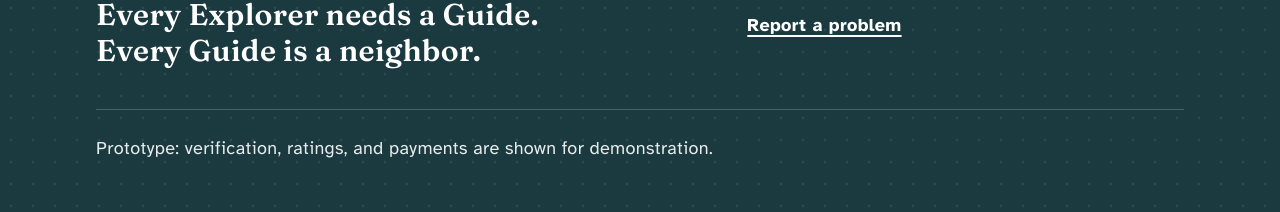
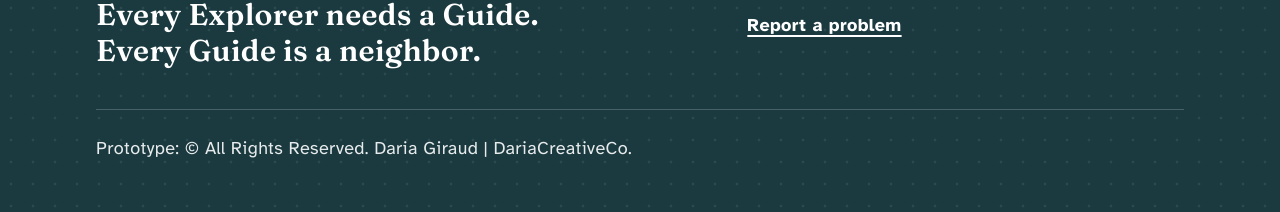
Before and after one commit to dariadaniellegiraud-ux/digitalguidesneighborsnetwork, a Next.js app: page / in a window 1280 px wide. Shown: the part 11121-11333 px from the top of the page. Built offline with nearby package versions, Linux system fonts and the light colour scheme.

Commit message:
Save code edits
V0-Edit-Session: 89be3b3d-126a-4fd7-a096-b39f39b846e1
V0-Chat-Id: sUy3QX0Er78

```diff
--- a/components/site/footer.tsx
+++ b/components/site/footer.tsx
@@ -34,7 +34,7 @@ export function Footer() {
           </a>
         </div>
         <p className="border-t border-text-on-dark/20 pt-6 text-lg text-text-on-dark/90 md:col-span-2">
-          Prototype: verification, ratings, and payments are shown for demonstration.
+          Prototype: © All Rights Reserved. Daria Giraud | DariaCreativeCo.
         </p>
       </Container>
     </footer>
```
